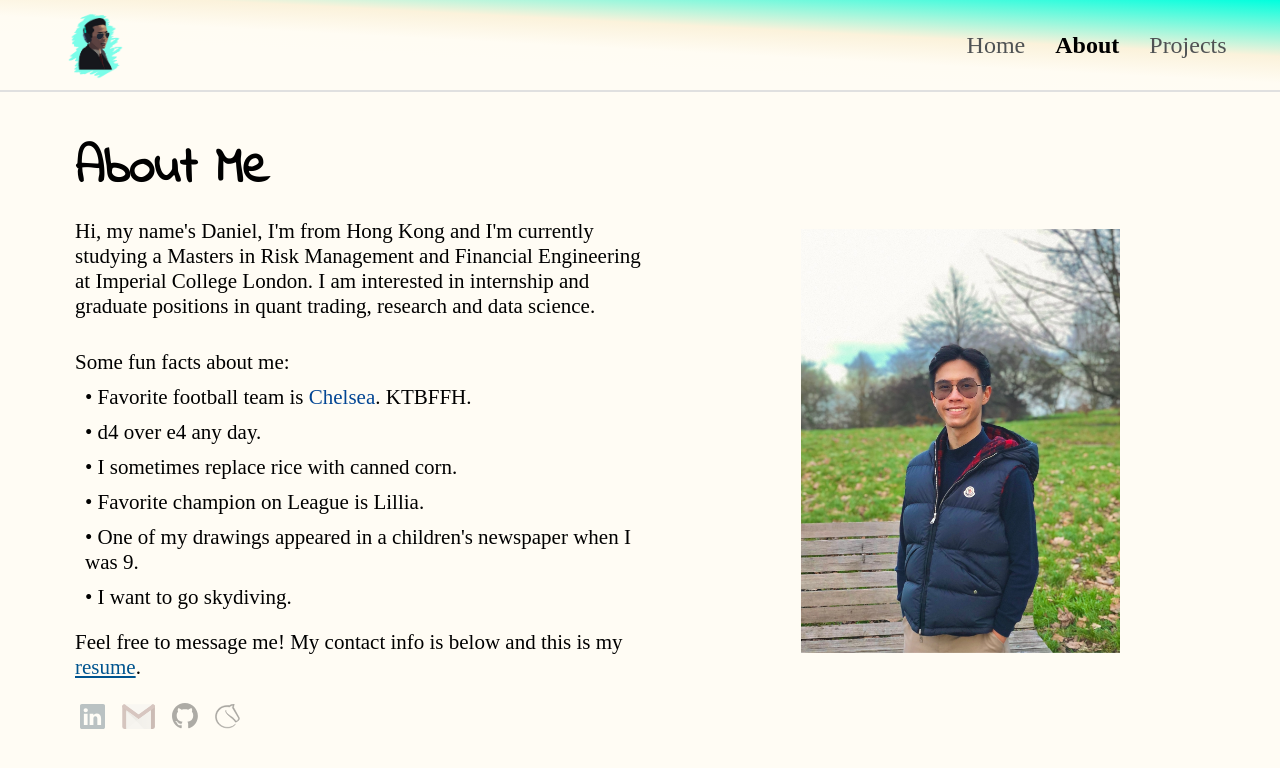
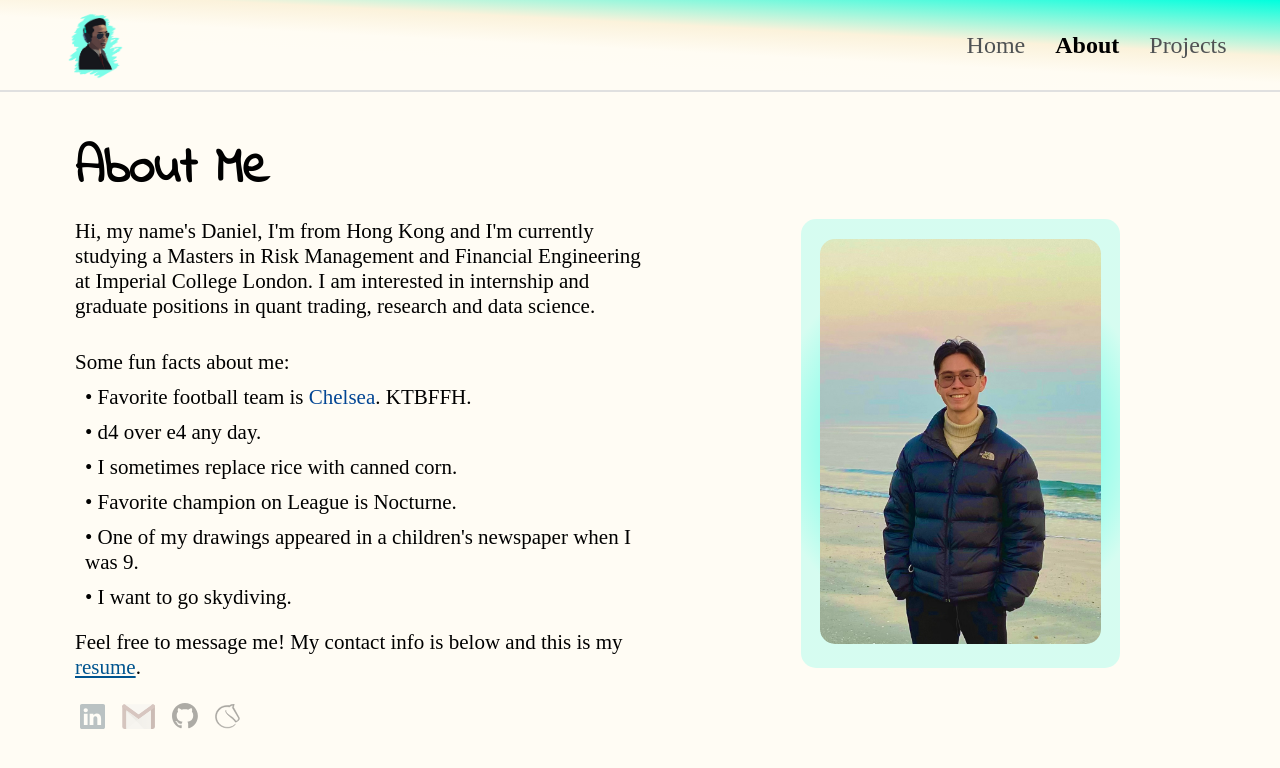
Before and after one commit to danielwong83/personal_website, a React (Create React App) app: page /#/about in a window 1280 px wide. Shown: the top 768 px of the page. Built offline with nearby package versions, Linux system fonts and the light colour scheme; a web font is replaced by a local one.

Commit message:
fix bug for about page

```diff
--- a/src/pages/About.js
+++ b/src/pages/About.js
@@ -15,10 +15,11 @@ import {AboutMe,
         LichessImg,
         GithubImg,
         ChelseaTag,
-        ResumeTag} from '../styles/About.style'
+        ResumeTag,
+        PhotoWrapper} from '../styles/About.style'
 
 import resume from '../files/resume.pdf'
-import portrait from '../images/portrait.png'
+import portrait from '../images/portrait-beach.png'
 import gmailpic from '../images/gmail.svg'
 import linkedinpic from '../images/linkedin.svg'
 import githubpic from '../images/github.svg'
@@ -44,7 +45,7 @@ function About(){
                 <ListValue>{'\u2022'} Favorite football team is <ChelseaTag href= "/#/chelsea">Chelsea</ChelseaTag>. KTBFFH. </ListValue>
                 <ListValue>{'\u2022'} d4 over e4 any day. </ListValue>
                 <ListValue>{'\u2022'} I sometimes replace rice with canned corn. </ListValue>
-                <ListValue>{'\u2022'} Favorite champion on League is Lillia. </ListValue>
+                <ListValue>{'\u2022'} Favorite champion on League is Nocturne. </ListValue>
                 <ListValue>{'\u2022'} One of my drawings appeared in a children's newspaper when I was 9. </ListValue>
                 <ListValue>{'\u2022'} I want to go skydiving. </ListValue>
 
@@ -63,7 +64,10 @@ function About(){
 
 
             <PortraitWrapper>
-                <Portrait src = {portrait}></Portrait>
+                <PhotoWrapper>
+                    <Portrait src = {portrait}></Portrait>
+                </PhotoWrapper>
+
             </PortraitWrapper>
 
 
--- a/src/styles/About.style.js
+++ b/src/styles/About.style.js
@@ -6,6 +6,7 @@ export const HomeColor = styled.div`
     height: calc( 100vh - 92px);
     position: relative;
     overflow: hidden;
+    overflow-y: scroll;
     z-index: 1
 `
 
@@ -62,13 +63,25 @@ export const ListValue = styled.p`
     margin-top: 0px;
     margin-bottom: 10px;
     margin-left: 10px;
-
 `
 
+
+export const PhotoWrapper = styled.div`
+    background: radial-gradient(circle, rgba(0,255,222,1) 0%, rgba(0,255,222,0.16) 70%, rgba(0,255,222,0.16) 100%);
+    width: 50%;
+    border-radius: 15px;
+    margin-bottom: 25px;
+    height: auto;
+`
+
+
 export const Portrait = styled.img`
-    width: 50%;
+    width: 88%;
     height: auto;
-    margin-top: -30px;
+    margin-top: 20px;
+    margin-bottom: 20px;
+    border-radius: 15px;
+    filter: contrast(105%);
 
 `
 
```
Also changed, not shown: src/images/portrait-beach.png (added).
